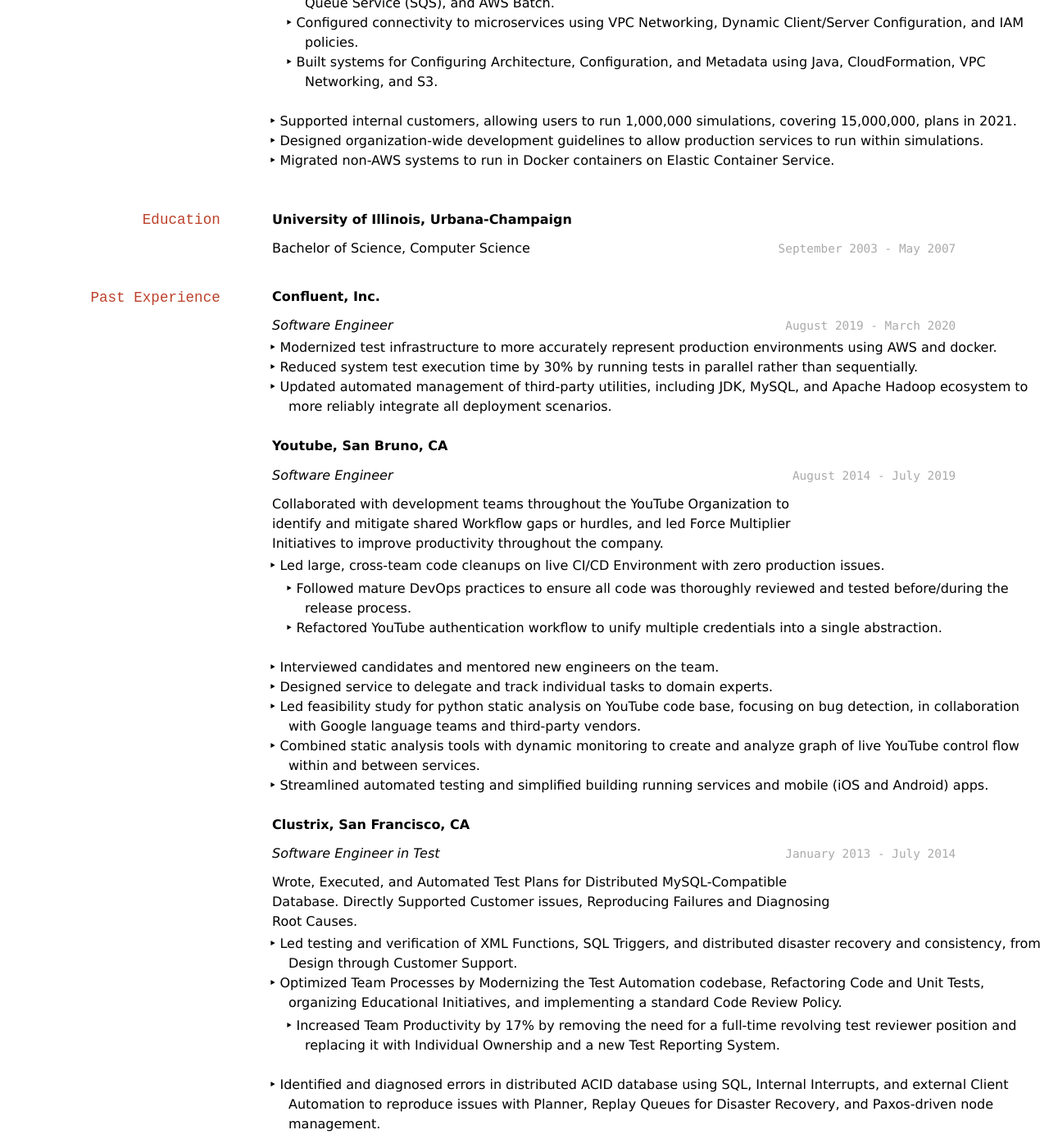
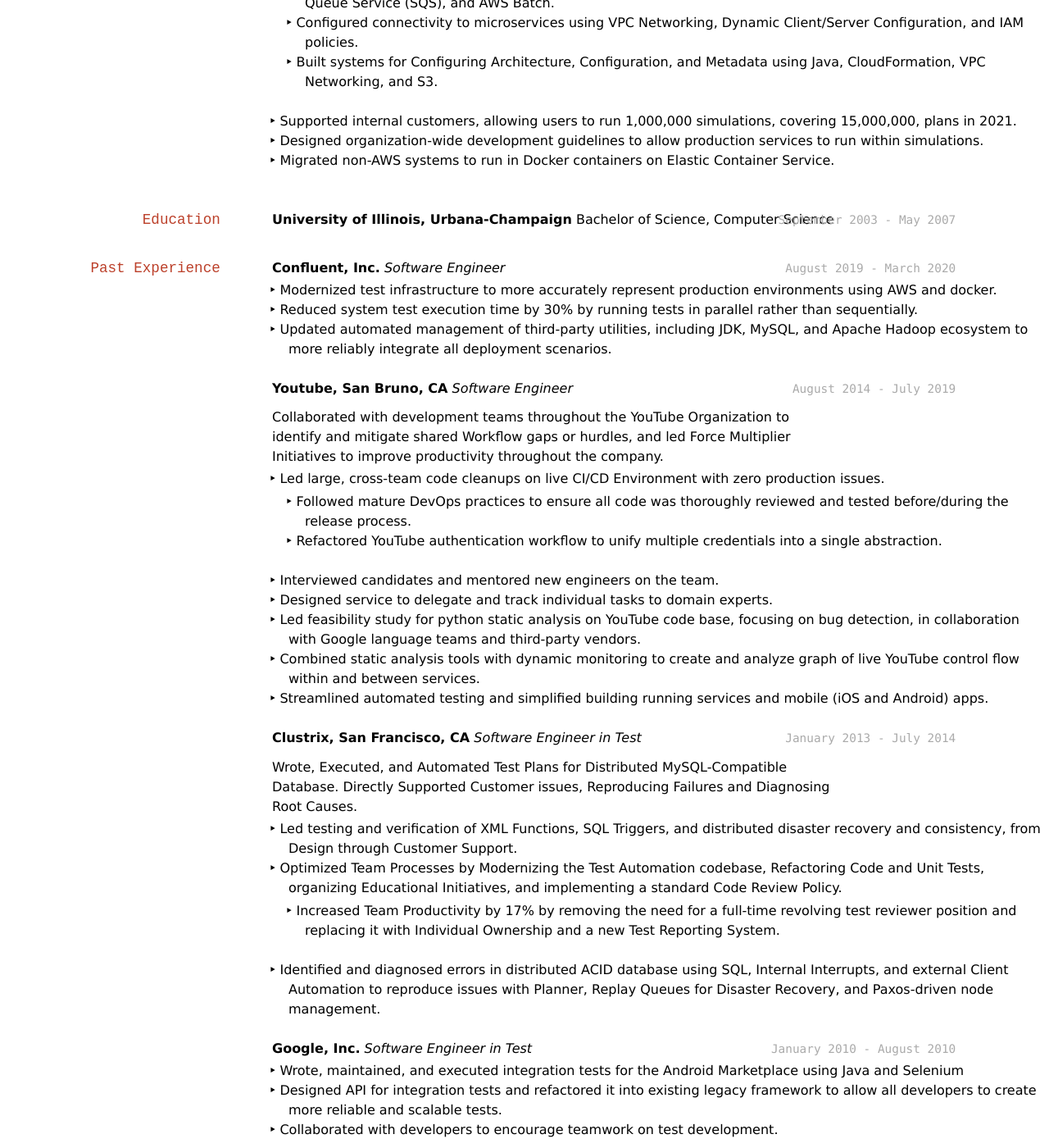
Before and after one commit to jspong/jspong.github.io, a Jekyll site: the page built from resume.md, in a window 1280 px wide and 1400 px high, scrolled down 966 px. Shown: the whole window at 82% size. Built offline with Jekyll 4.4.1, drawn with Linux system fonts in a browser that asks for light colours; some of the changed text lies outside the part shown.

Commit message:
Rearrange era headings

```diff
--- a/resume.md
+++ b/resume.md
@@ -59,16 +59,14 @@
 
 ## Education
 
+`September 2003 - May 2007`
 __University of Illinois, Urbana-Champaign__
-
-`September 2003 - May 2007`
 Bachelor of Science, Computer Science
 
 ## Past Experience
 
+`August 2019 - March 2020`
 __Confluent, Inc.__
-
-`August 2019 - March 2020`
 *Software Engineer*
 
 * Modernized test infrastructure to more accurately represent production
@@ -79,9 +77,8 @@
     and Apache Hadoop ecosystem to more reliably integrate all deployment
     scenarios.
 
+`August 2014 - July 2019`
 __Youtube, San Bruno, CA__
-
-`August 2014 - July 2019`
 *Software Engineer*
 
 Collaborated with development teams throughout the YouTube Organization to identify
@@ -103,9 +100,8 @@
 * Streamlined automated testing and simplified building running services
   and mobile (iOS and Android) apps.
 
+`January 2013 - July 2014`
 __Clustrix, San Francisco, CA__
-
-`January 2013 - July 2014`
 *Software Engineer in Test*
 
 Wrote, Executed, and Automated Test Plans for Distributed MySQL-Compatible Database.
@@ -123,9 +119,8 @@
   Internal Interrupts, and external Client Automation to reproduce issues with Planner,
   Replay Queues for Disaster Recovery, and Paxos-driven node management.
 
+`January 2010 - August 2010`
 __Google, Inc.__
-
-`January 2010 - August 2010`
 *Software Engineer in Test*
 
 * Wrote, maintained, and executed integration tests for the Android
@@ -135,9 +130,8 @@
   scalable tests.
 * Collaborated with developers to encourage teamwork on test development.
 
+`August 2007 - December 2009`
 __Riverbed Technology, San Francisco, CA__
-
-`August 2007 - December 2009`
 *Quality Assurance Engineer*
 
 * Led a team of six engineers in engineering efforts, coordinating
```
